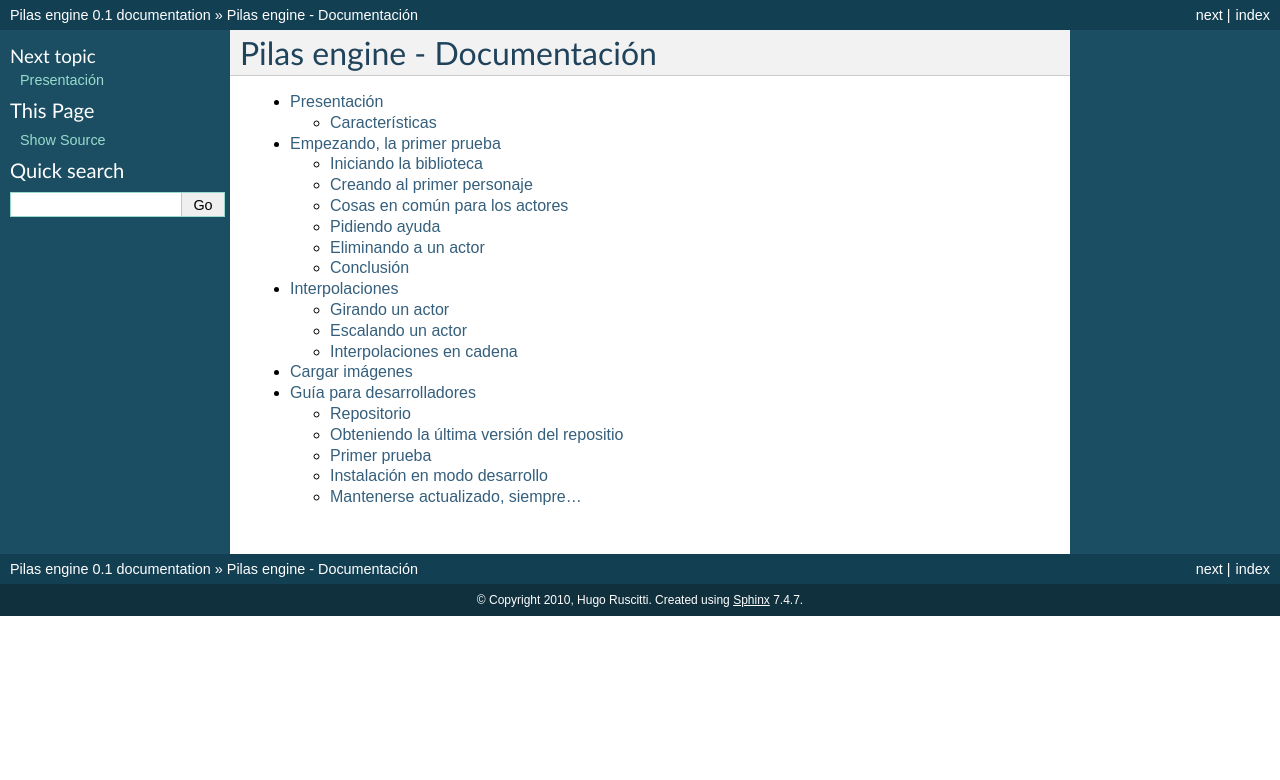
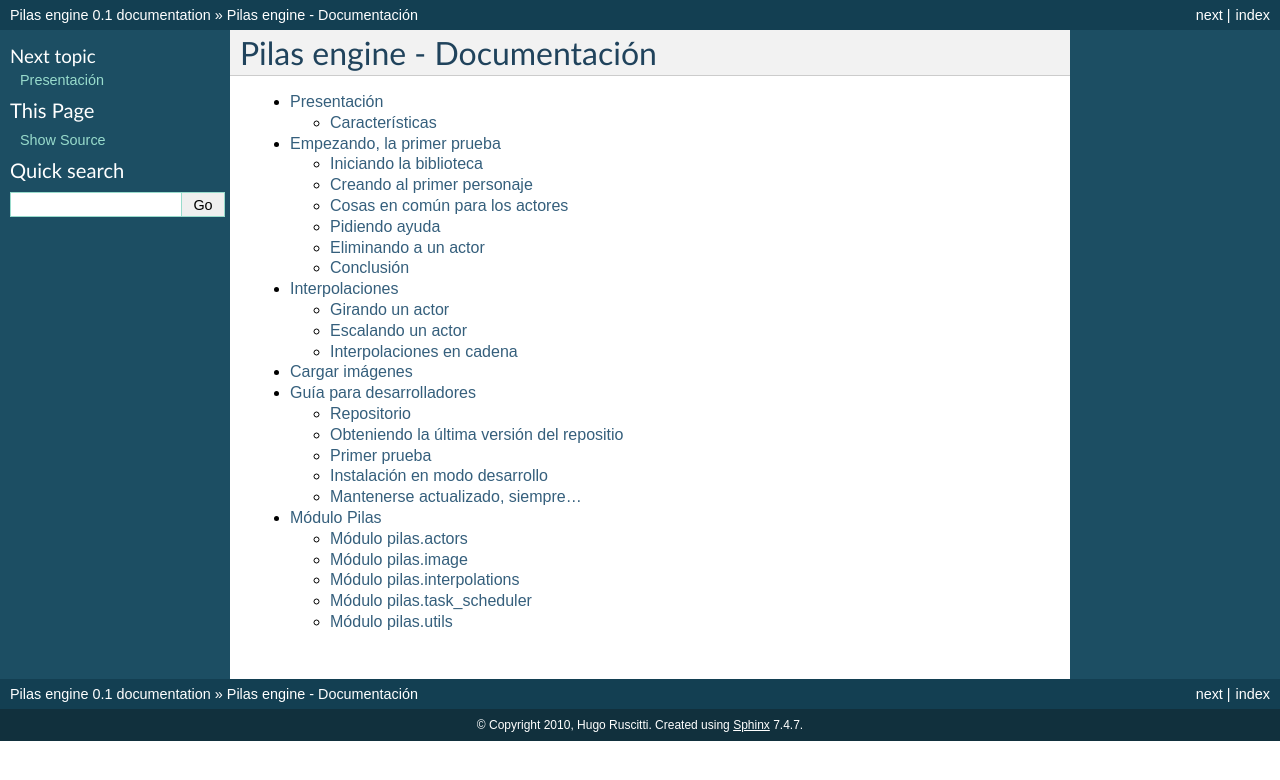
Before and after one commit to hugoruscitti/pilas-docs, a Sphinx documentation site: the page built from source/index.rst, in a window 1280 px wide. Shown: the top 780 px of the page. Built offline with Sphinx 7.4.7, drawn with Linux system fonts in a browser that asks for light colours.

Commit message:
vinculando al documentacion de la api de pilas con sphinx.

```diff
--- a/source/conf.py
+++ b/source/conf.py
@@ -16,7 +16,7 @@
 # If extensions (or modules to document with autodoc) are in another directory,
 # add these directories to sys.path here. If the directory is relative to the
 # documentation root, use os.path.abspath to make it absolute, like shown here.
-#sys.path.append(os.path.abspath('.'))
+sys.path.append(os.path.abspath('../'))
 
 # -- General configuration -----------------------------------------------------
 
@@ -51,7 +51,7 @@
 
 # The language for content autogenerated by Sphinx. Refer to documentation
 # for a list of supported languages.
-#language = None
+#language = "es"
 
 # There are two options for replacing |today|: either, you set today to some
 # non-false value, then it is used:
@@ -164,7 +164,7 @@
 # -- Options for LaTeX output --------------------------------------------------
 
 # The paper size ('letter' or 'a4').
-#latex_paper_size = 'letter'
+latex_paper_size = 'a4'
 
 # The font size ('10pt', '11pt' or '12pt').
 #latex_font_size = '10pt'
--- a/source/index.rst
+++ b/source/index.rst
@@ -11,3 +11,6 @@
 
     install.rst
     developers.rst
+
+
+    pilas
--- /dev/null
+++ b/source/pilas.rst
@@ -0,0 +1,40 @@
+Módulo Pilas
+============
+
+.. automodule:: pilas
+    :members:
+
+
+
+Módulo pilas.actors
+-------------------
+
+.. automodule:: pilas.actors
+    :members:
+
+
+Módulo pilas.image
+------------------
+
+.. automodule:: pilas.image
+    :members:
+
+Módulo pilas.interpolations
+---------------------------
+
+.. automodule:: pilas.interpolations
+    :members:
+
+
+Módulo pilas.task_scheduler
+---------------------------
+
+.. automodule:: pilas.task_scheduler
+    :members:
+
+
+Módulo pilas.utils
+------------------
+
+.. automodule:: pilas.utils
+    :members:
```
